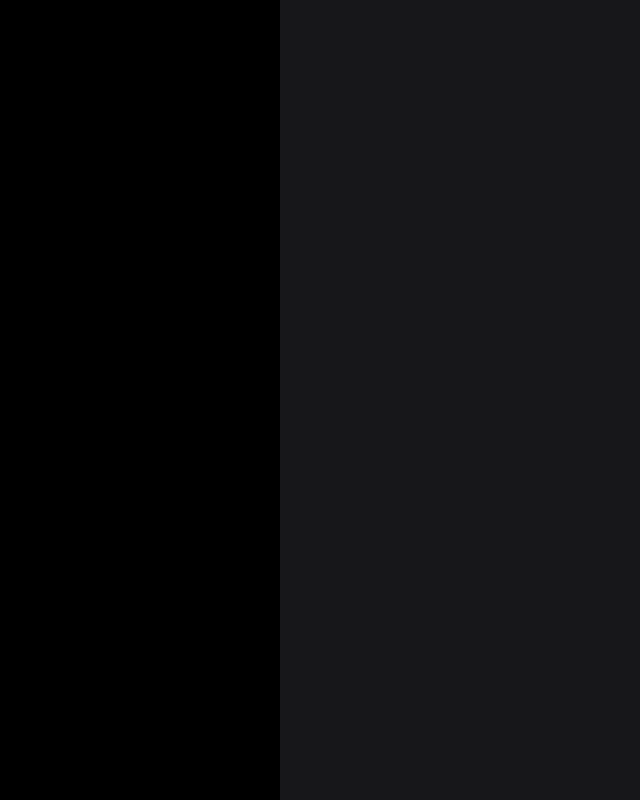
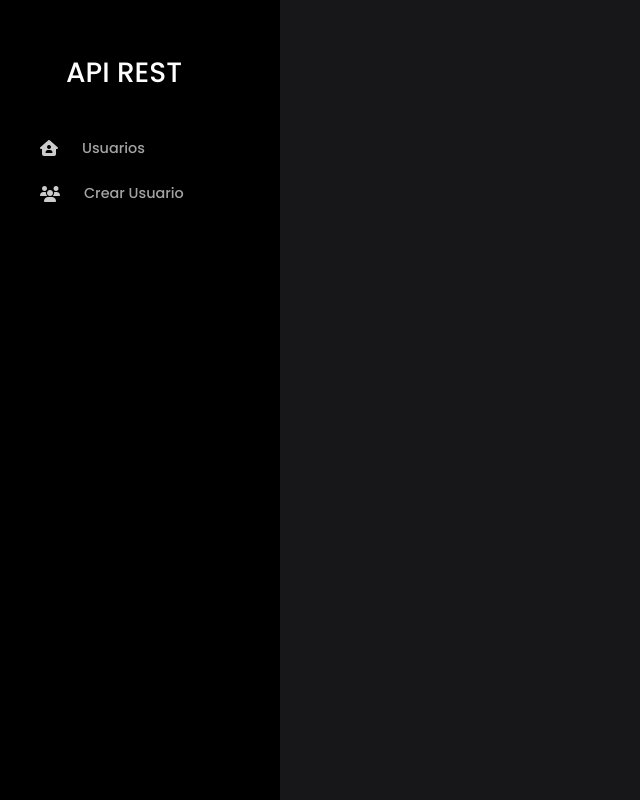
Before and after one commit to MiguelAngelRamos/crudangular, an Angular app: page / in a window 1280 px wide. Shown: the whole page, without its empty margins (0-640 px from the left). Built offline with nearby package versions, Linux system fonts and the light colour scheme.

Commit message:
sibebar creacion css y html

```diff
--- a/src/app/shared/components/side-bar/side-bar.component.html
+++ b/src/app/shared/components/side-bar/side-bar.component.html
@@ -1,9 +1,21 @@
 <div class="side-bar">
-  <h3 class="text-center mt-5 mb-5"></h3>
+  <h3 class="text-center mt-5 mb-5">API REST</h3>
+
   <ul class="side-bar__list">
     <li>
-      <div class="list-wrapper-item"> </div>
+      <div class="list-wrapper-item">
+        <i class="fa-solid fa-house-user mx-4"></i>
+        <a class="side-bar__list list-label">Usuarios</a>
+      </div>
     </li>
+
+    <li class="my-4">
+      <div class="list-wrapper-item">
+        <i class="fa-solid fa-users mx-4 "></i>
+        <a class="side-bar__list list-label">Crear Usuario</a>
+      </div>
+    </li>
+
   </ul>
   <div class="side-bar__separator"></div>
 </div>
```
